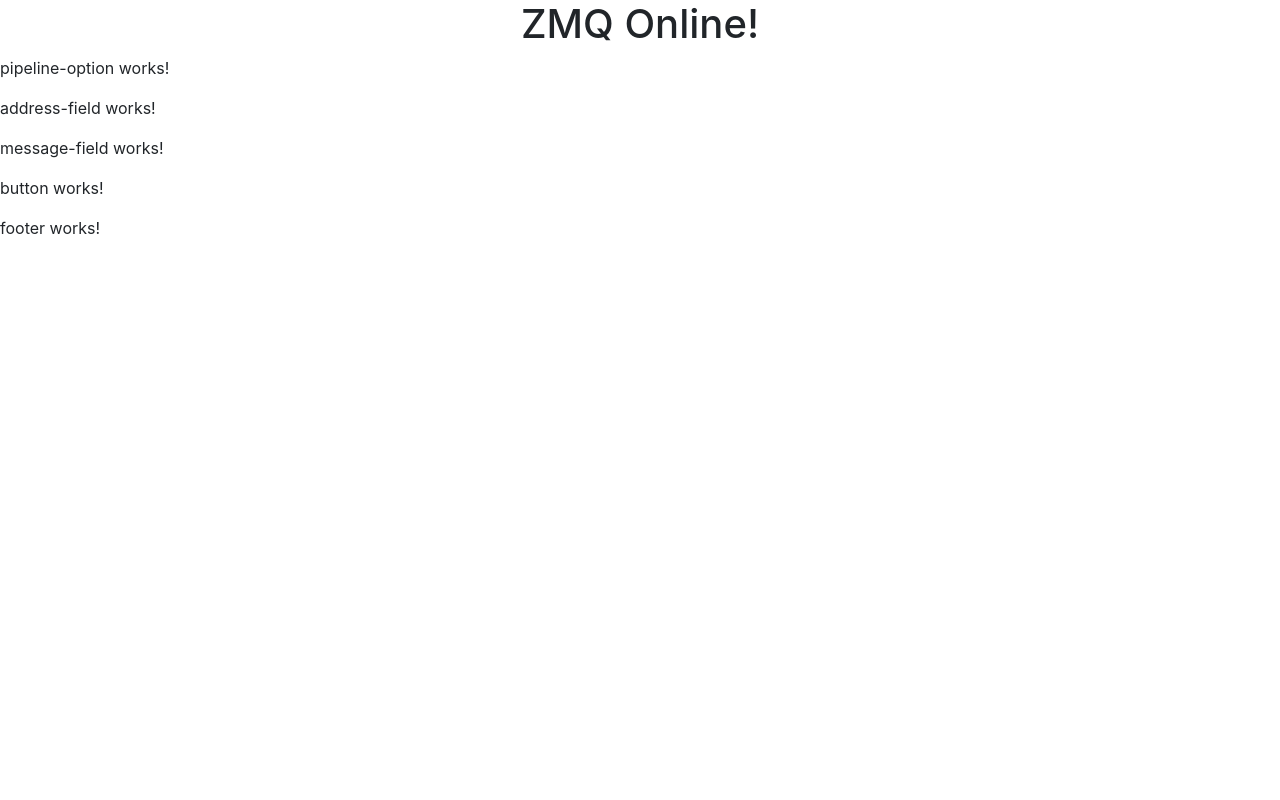
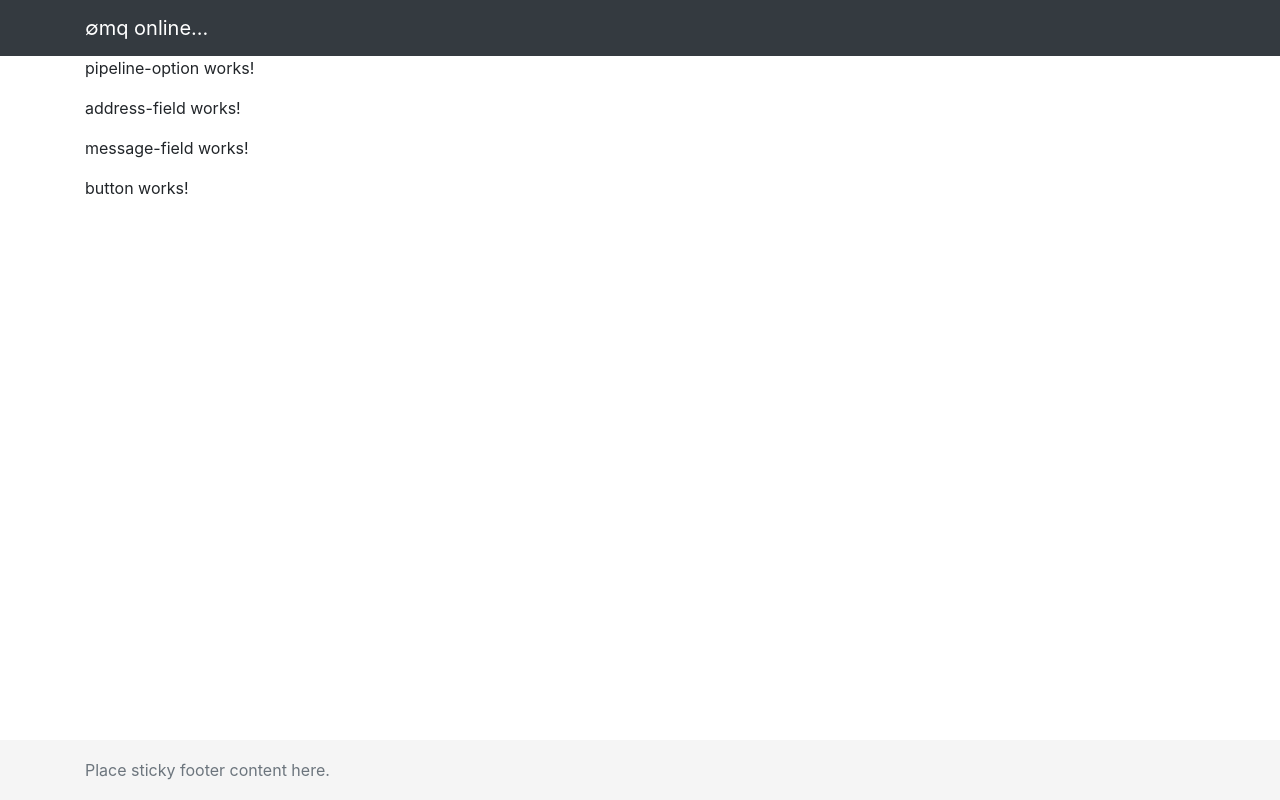
Before and after one commit to fortunee/zeromq-online-client, an Angular app: page / in a window 1280 px wide. Built offline with nearby package versions, Linux system fonts and the light colour scheme.

Commit message:
Sticky Header and Footer component

```diff
--- a/src/app/app.component.html
+++ b/src/app/app.component.html
@@ -1,6 +1,12 @@
 <app-header></app-header>
-<app-pipeline-option></app-pipeline-option>
-<app-address-field></app-address-field>
-<app-message-field></app-message-field>
-<app-button></app-button>
+
+<main role="main" class="container">
+    <app-pipeline-option></app-pipeline-option>
+    <app-address-field></app-address-field>
+    <app-message-field></app-message-field>
+    <app-button></app-button>
+  <!-- <h1 class="mt-5">Sticky footer with fixed navbar</h1>
+  <p class="lead">Pin a fixed-height footer to the bottom of the viewport in desktop browsers with this custom HTML and CSS. A fixed navbar has been added with <code>padding-top: 60px;</code> on the <code>body &gt; .container</code>.</p>
+  <p>Back to <a href="../sticky-footer">the default sticky footer</a> minus the navbar.</p> -->
+</main>
 <app-footer></app-footer>
--- a/src/app/components/shared/footer/footer.component.html
+++ b/src/app/components/shared/footer/footer.component.html
@@ -1,3 +1,5 @@
-<p>
-  footer works!
-</p>
+<footer class="footer">
+    <div class="container">
+      <span class="text-muted">Place sticky footer content here.</span>
+    </div>
+  </footer>
--- a/src/app/components/shared/header/header.component.html
+++ b/src/app/components/shared/header/header.component.html
@@ -1,5 +1,24 @@
-<div style="text-align:center">
-  <h1>
-   ZMQ Online!
-  </h1>
-</div>
+<header>
+  <!-- Fixed navbar -->
+  <nav class="navbar navbar-expand-md navbar-dark sticky-top bg-dark">
+    <div class="container">
+        <a class="navbar-brand" href="#">∅mq online...</a>
+        <!-- <button class="navbar-toggler" type="button" data-toggle="collapse" data-target="#navbarCollapse" aria-controls="navbarCollapse" aria-expanded="false" aria-label="Toggle navigation">
+          <span class="navbar-toggler-icon"></span>
+        </button>
+        <div class="collapse navbar-collapse" id="navbarCollapse">
+          <ul class="navbar-nav mr-auto">
+            <li class="nav-item active">
+              <a class="nav-link" href="#">Home <span class="sr-only">(current)</span></a>
+            </li>
+            <li class="nav-item">
+              <a class="nav-link" href="#">Link</a>
+            </li>
+            <li class="nav-item">
+              <a class="nav-link disabled" href="#">Disabled</a>
+            </li>
+          </ul>
+        </div> -->
+    </div>
+  </nav>
+</header>
--- a/src/styles.css
+++ b/src/styles.css
@@ -1 +1,38 @@
 /* You can add global styles to this file, and also import other style files */
+/* Sticky footer styles
+-------------------------------------------------- */
+html {
+    position: relative;
+    min-height: 100%;
+  }
+  body {
+    /* Margin bottom by footer height */
+    margin-bottom: 60px;
+  }
+  .footer {
+    position: absolute;
+    bottom: 0;
+    width: 100%;
+    /* Set the fixed height of the footer here */
+    height: 60px;
+    line-height: 60px; /* Vertically center the text there */
+    background-color: #f5f5f5;
+  }
+
+
+  /* Custom page CSS
+  -------------------------------------------------- */
+  /* Not required for template or sticky footer method. */
+
+  body > .container {
+    padding: 60px 15px 0;
+  }
+
+  .footer > .container {
+    padding-right: 15px;
+    padding-left: 15px;
+  }
+
+  code {
+    font-size: 80%;
+  }
```
